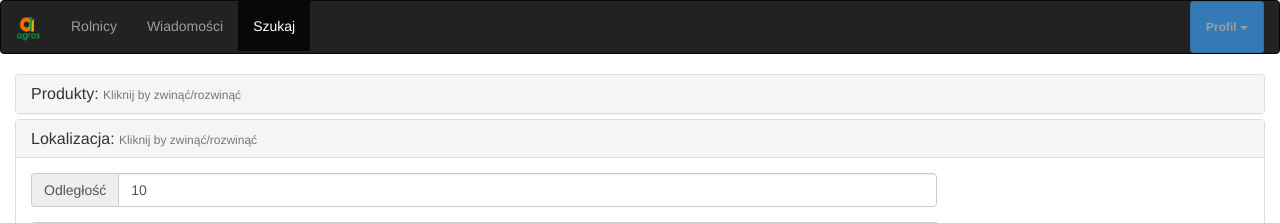
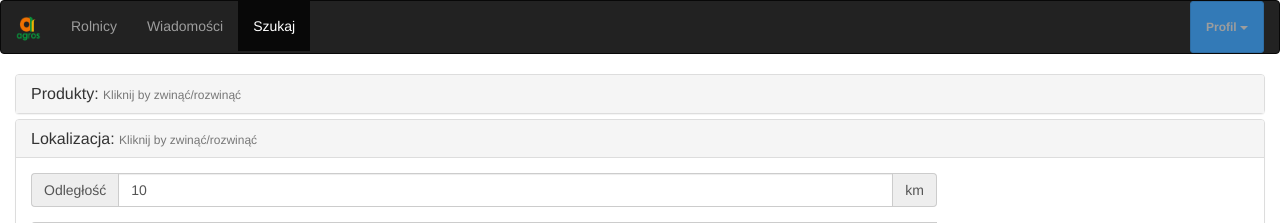
Before and after one commit to pan-mroku/plodyrolne, a Django app: page /szukaj/ in a window 1280 px wide. Shown: the top 223 px of the page. Run offline with Django 3.2, Linux system fonts and the light colour scheme; data that the repository does not hold is empty; some libraries are stand-ins or nearby versions.

Commit message:
szukaj: jednostka odległości

```diff
--- a/szukajka/templates/szukajka_index.html
+++ b/szukajka/templates/szukajka_index.html
@@ -42,6 +42,9 @@
 									{% endif %}
 									<span class="input-group-addon">{{field.label}}</span>
 									{% render_field field class="form-control" %}
+									{% ifequal field.name 'Odległość' %}
+									<span class="input-group-addon">km</span>
+									{% endifequal %}
 									{% ifequal field.name 'Adres' %}
 									<div id="gmap" style="width: 500px; height: 250px"></div>
 									{% endifequal %}
```
